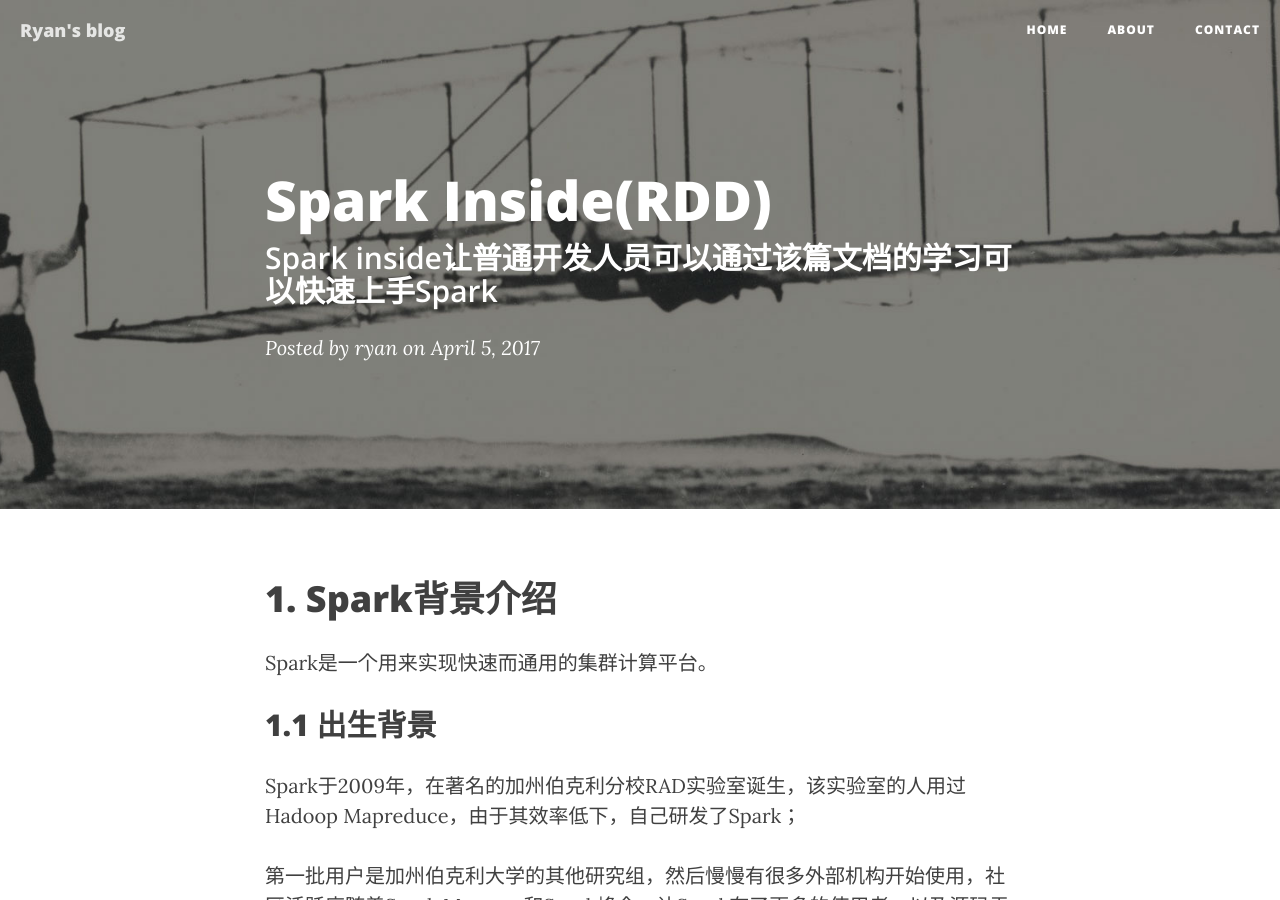
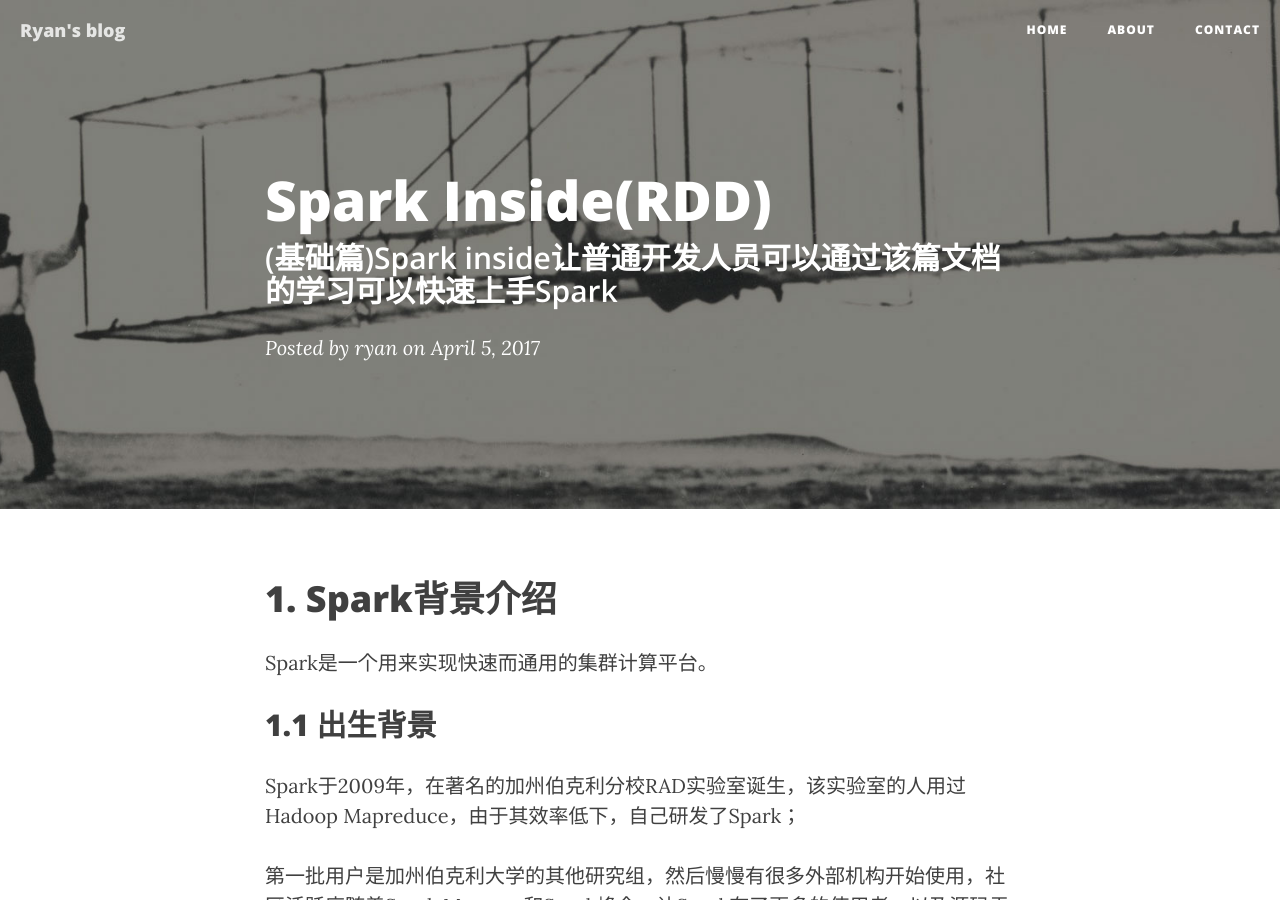
Before and after one commit to ryanwli/ryanwli.github.io, a Jekyll site: the page built from _posts/2017-04-05-spark-rdd.md, in a window 1280 px wide and 900 px high. Built offline with Jekyll 4.4.1, drawn with Linux system fonts in a browser that asks for light colours; nearby versions of some CDN libraries.

Commit message:
new article

```diff
--- a/_posts/2017-04-05-spark-rdd.md
+++ b/_posts/2017-04-05-spark-rdd.md
@@ -1,7 +1,7 @@
 ---
 layout:     post
 title:      "Spark Inside(RDD)"
-subtitle:   "Spark inside让普通开发人员可以通过该篇文档的学习可以快速上手Spark"
+subtitle:   "(基础篇)Spark inside让普通开发人员可以通过该篇文档的学习可以快速上手Spark"
 date:       2017-04-05 12:30:00
 author:     "ryan"
 header-img: "img/post-bg-02.jpg"
```
